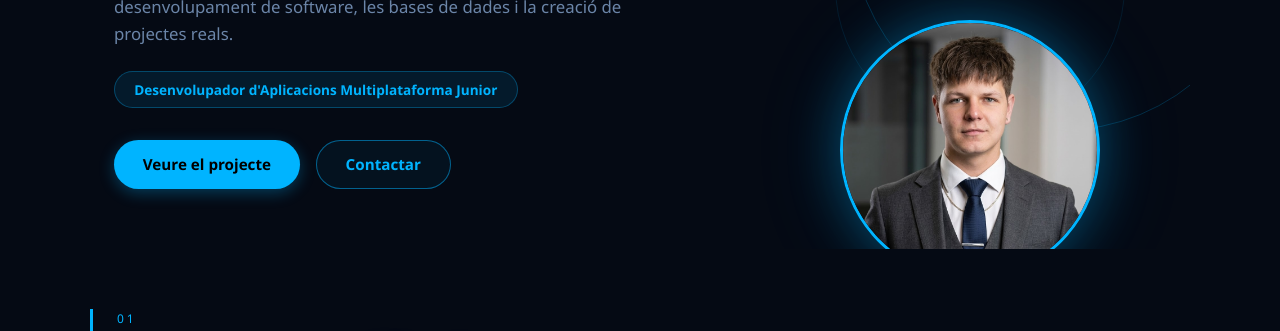
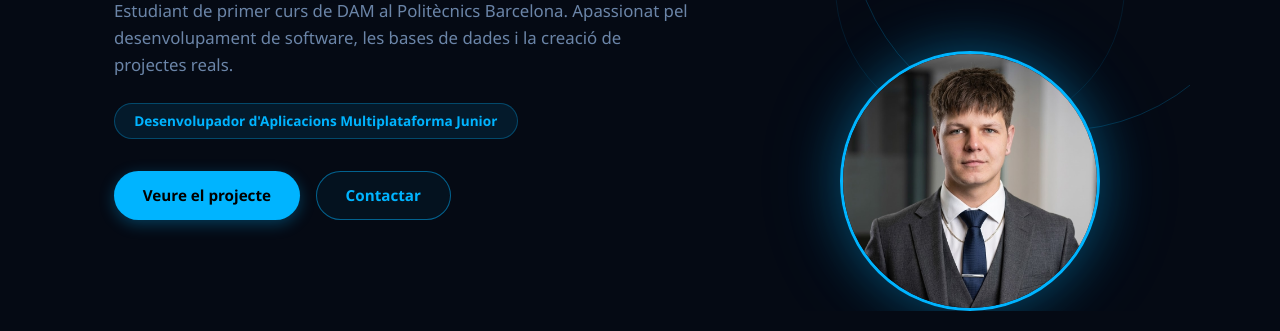
Before and after one commit to dplyvun2526/PortfolioDenysPlyvun, a plain HTML site: page index.html in a window 1280 px wide. Shown: the part 274-605 px from the top of the page. Drawn offline with Linux system fonts and the light colour scheme.

Commit message:
Update index.html

```diff
--- a/index.html
+++ b/index.html
@@ -68,7 +68,16 @@
     .mobile-nav a:hover { color: var(--blue-primary); }
 
     /* ── HERO ── */
-    .hero { position: relative; overflow: hidden; padding: 60px 1.5rem 60px; max-width: 1100px; margin: 0 auto; }
+    .hero {
+      position: relative;
+      overflow: hidden;
+      padding: 80px 1.5rem;
+      min-height: 520px;
+      max-width: 1100px;
+      margin: 0 auto;
+      display: flex;
+      align-items: center;
+    }
     .hero-content { position: relative; z-index: 2; max-width: 580px; }
     .hero-sub { color: var(--blue-primary); font-size: 0.85rem; letter-spacing: 0.2em; text-transform: uppercase; margin-bottom: 1rem; }
     .hero h1 { font-size: clamp(2rem, 5vw, 3.2rem); font-weight: 800; line-height: 1.15; margin-bottom: 1.2rem; color: #fff; }
@@ -209,7 +218,7 @@
       nav { display: none; }
       .hamburger { display: flex; }
 
-      .hero { padding: 40px 1.2rem 50px; display: flex; flex-direction: column; align-items: center; text-align: center; }
+      .hero { padding: 40px 1.2rem 50px; display: flex; flex-direction: column; align-items: center; text-align: center; min-height: auto; }
       .hero-content { max-width: 100%; order: 2; }
       .hero-buttons { justify-content: center; flex-direction: column; width: 100%; }
       .btn { width: 100%; }
@@ -291,7 +300,6 @@
       <p class="hero-desc reveal">Estudiant de primer curs de DAM al Politècnics Barcelona. Apassionat pel desenvolupament de software, les bases de dades i la creació de projectes reals.</p>
       <span class="hero-role reveal">Desenvolupador d'Aplicacions Multiplataforma Junior</span>
 
-      <!-- Botones añadidos (Punto 4) -->
       <div class="hero-buttons reveal">
         <a href="#projecte" class="btn btn-primary">Veure el projecte</a>
         <a href="#contacte" class="btn btn-secondary">Contactar</a>
@@ -510,7 +518,7 @@
       </div>
     </section>
 
-    <!-- IDIOMES (Nueva sección - Punto 5) -->
+    <!-- IDIOMES -->
     <section class="section" id="idiomes">
       <div class="section-header reveal">
         <span class="section-number">03</span>
@@ -799,7 +807,7 @@
     <p>&copy; 2025–26 Denys Plyvun · DAM · Politècnics Barcelona</p>
   </footer>
 
-  <!-- Botón de volver arriba (Punto 7) -->
+  <!-- Botón de volver arriba -->
   <button id="backToTop" class="back-to-top" aria-label="Tornar a dalt">↑</button>
 
   <script>
@@ -823,7 +831,7 @@
       }
     });
 
-    // Scroll Reveal (Micro-interacciones - Punto 6)
+    // Scroll Reveal (Micro-interacciones)
     const revealElements = document.querySelectorAll('.reveal');
     const revealOptions = {
       threshold: 0.1,
@@ -834,7 +842,7 @@
       entries.forEach(entry => {
         if (!entry.isIntersecting) { return; }
         entry.target.classList.add('active');
-        observer.unobserve(entry.target); // Dejar de observar una vez ha aparecido
+        observer.unobserve(entry.target);
       });
     }, revealOptions);
 
@@ -842,7 +850,7 @@
       revealOnScroll.observe(el);
     });
 
-    // Botón Volver Arriba (Punto 7)
+    // Botón Volver Arriba
     const backToTopBtn = document.getElementById('backToTop');
 
     window.addEventListener('scroll', () => {
```
